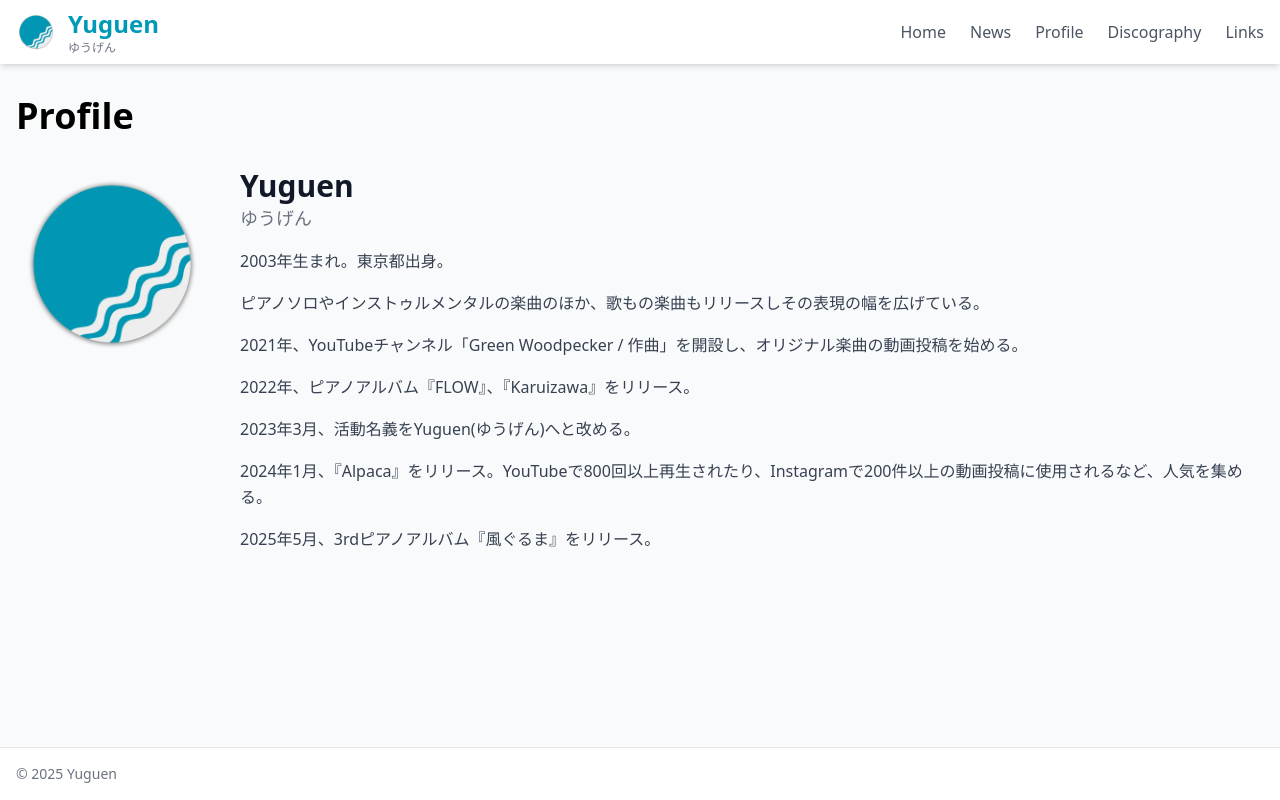
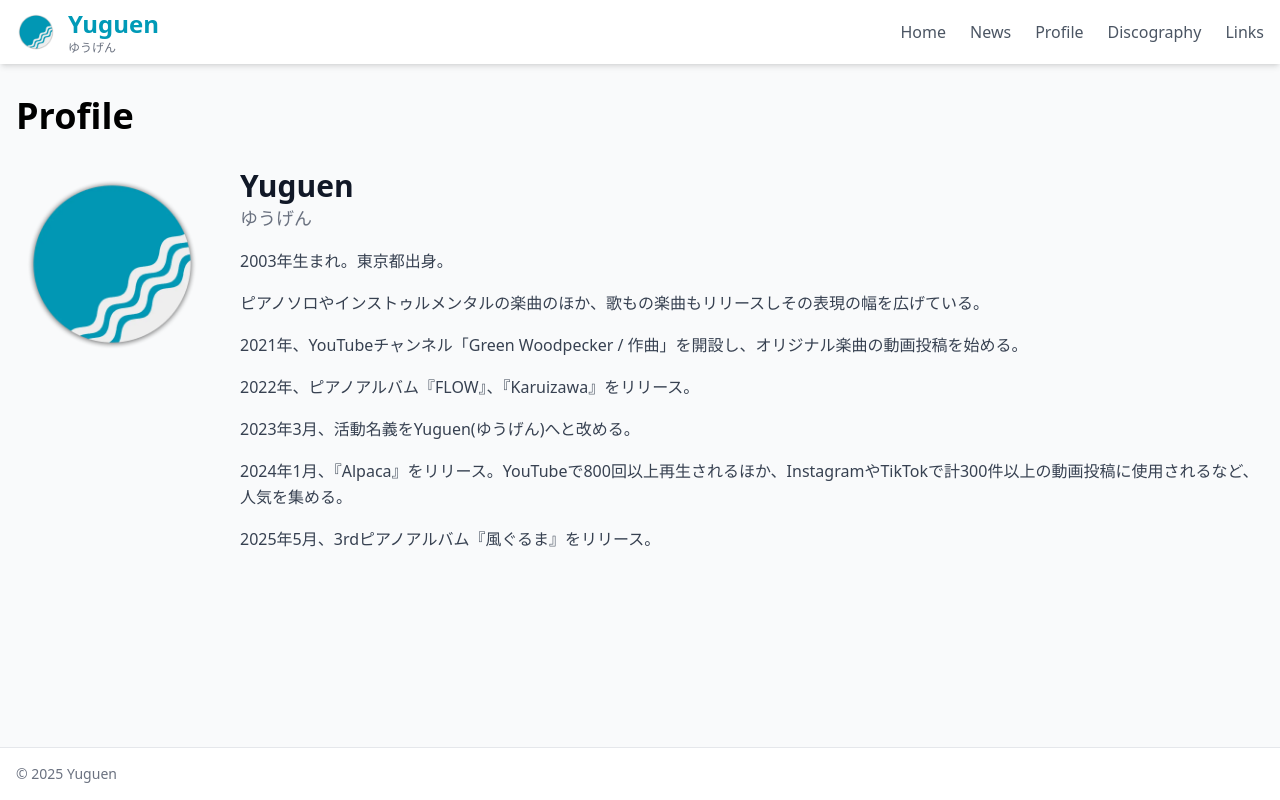
Before and after one commit to yugen-tanaka/yuguen, a Nuxt app: page /profile in a window 1280 px wide. Built offline with nearby package versions, Linux system fonts and the light colour scheme.

Commit message:
profile文章の微調整

```diff
--- a/app/pages/profile.vue
+++ b/app/pages/profile.vue
@@ -25,7 +25,7 @@ const bodyText = [
     "2021年、YouTubeチャンネル「Green Woodpecker / 作曲」を開設し、オリジナル楽曲の動画投稿を始める。",
     "2022年、ピアノアルバム『FLOW』、『Karuizawa』をリリース。",
     "2023年3月、活動名義をYuguen(ゆうげん)へと改める。",
-    "2024年1月、『Alpaca』をリリース。YouTubeで800回以上再生されたり、Instagramで200件以上の動画投稿に使用されるなど、人気を集める。",
+    "2024年1月、『Alpaca』をリリース。YouTubeで800回以上再生されるほか、InstagramやTikTokで計300件以上の動画投稿に使用されるなど、人気を集める。",
     "2025年5月、3rdピアノアルバム『風ぐるま』をリリース。"
 ];
 </script>
```
